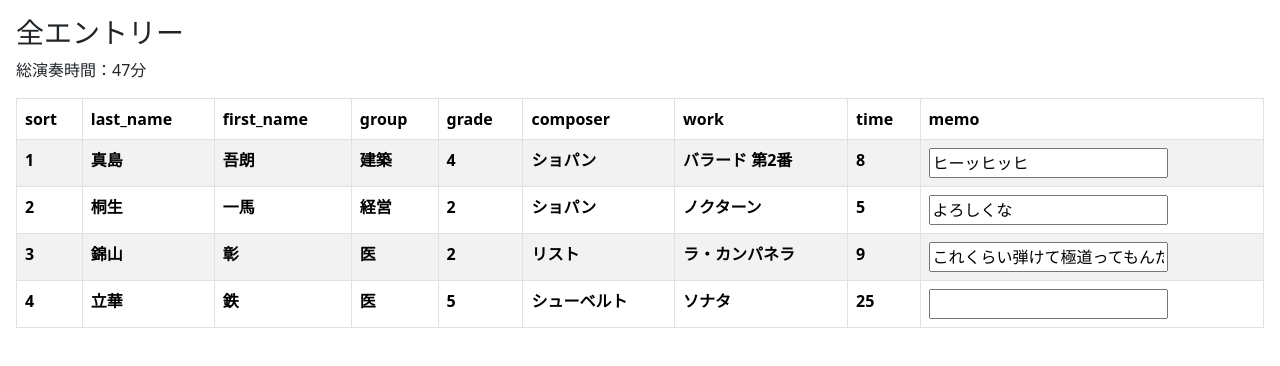
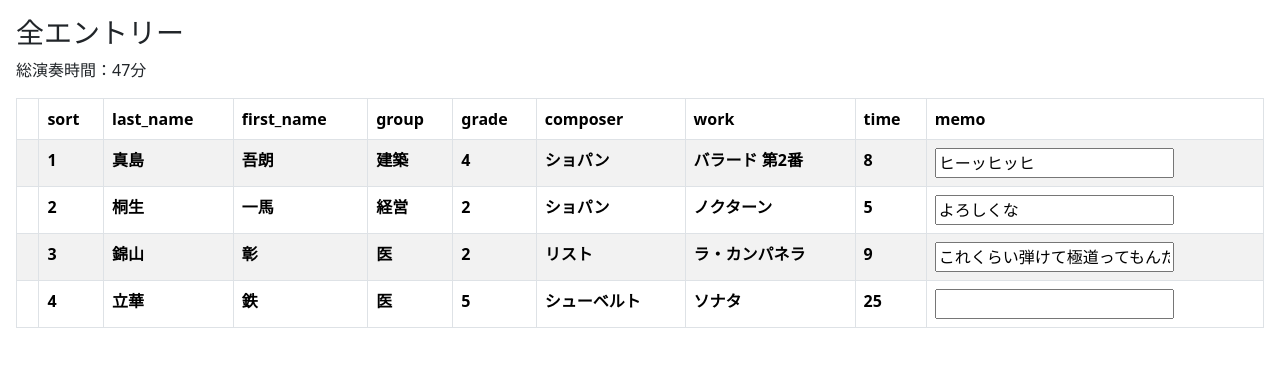
Before and after one commit to ritto153/PianoProgramEditor, a React (Create React App) app: page / in a window 1280 px wide. Shown: the top 366 px of the page. Built offline with nearby package versions, Linux system fonts and the light colour scheme.

Commit message:
displayColumns を使う

```diff
--- a/src/components/EntryTable.tsx
+++ b/src/components/EntryTable.tsx
@@ -53,6 +53,7 @@ export default function EntryTable() {
       <Table striped bordered hover>
         <thead>
           <tr>
+            <th></th>
             {Object.entries(displayColumns).map(([key, value]) => {
               if (value) {
                 return <th>{key}</th>;
--- a/src/components/EntryTableDisplayColumns.ts
+++ b/src/components/EntryTableDisplayColumns.ts
@@ -1,3 +1,5 @@
+import { Entry } from "../type/Entry";
+
 export const displayColumns = {
   id: false,
   sort: true,
--- a/src/components/EntryTableRow.tsx
+++ b/src/components/EntryTableRow.tsx
@@ -1,4 +1,5 @@
 import { useEntries } from "../EntryProvider";
+import { displayColumns } from "./EntryTableDisplayColumns";
 import { Entry } from "../type/Entry";
 
 interface Props {
@@ -23,7 +24,8 @@ export default function EntryTableRow(props: Props) {
   };
 
   if (!entry) {
-    return <th></th>;
+    // entry が undefined になることが基本的にあり得ないが、型対策
+    return <tr></tr>;
   }
 
   return (
@@ -32,8 +34,9 @@ export default function EntryTableRow(props: Props) {
       {...draggableProvided.draggableProps}
       {...draggableProvided.dragHandleProps}
     >
+      <th></th>
       {Object.entries(entry).map(([key, value], i) => {
-        if (key === "id") {
+        if (!displayColumns[key as keyof Entry]) {
           // 列に表示しない
         } else if (key === "memo") {
           return (
```
